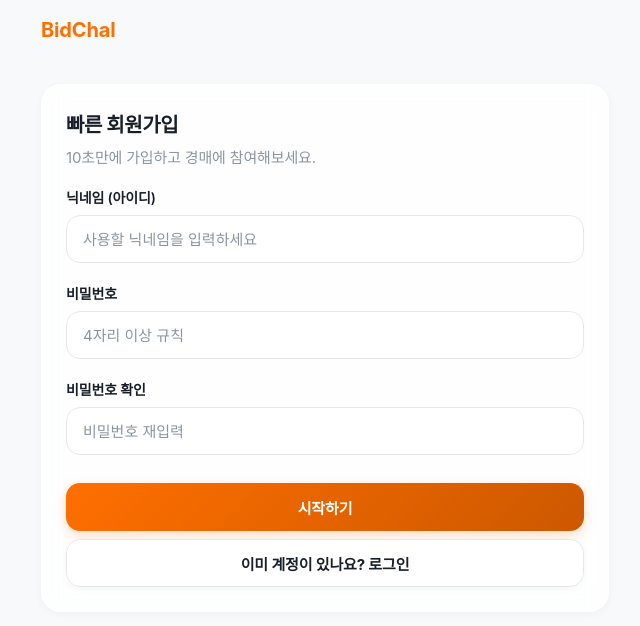
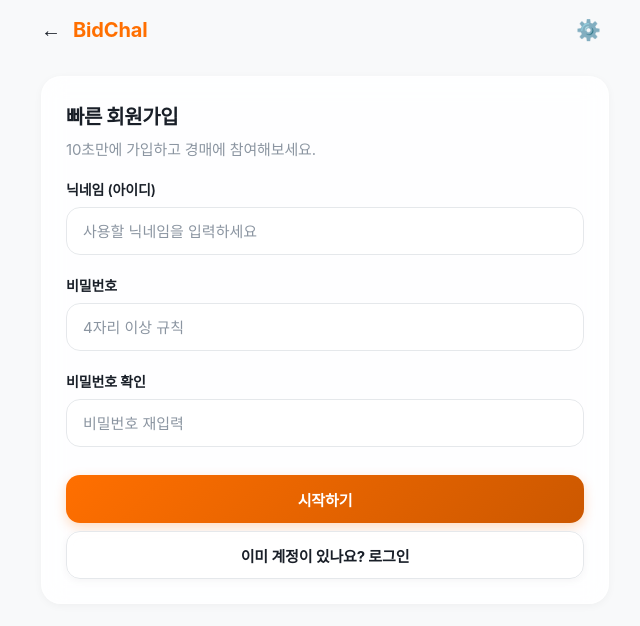
Before and after one commit to jaehwan-space/BidChal, a React (Vite) app in the folder frontend/: page /room/1 in a window 1280 px wide. Both pictures are taken after a click on the button "회원가입하기". Shown: the top 626 px of the page, without its empty margins (315-955 px from the left). Built offline with nearby package versions, Linux system fonts and the light colour scheme; a web font is replaced by a local one.

Commit message:
feat: 토스 룩앤필 기반의 UI 고도화 (다크모드 스토어, 헤더, 100dvh 레이아웃)

```diff
--- a/frontend/src/App.tsx
+++ b/frontend/src/App.tsx
@@ -10,7 +10,8 @@ import { DisplayView } from './pages/DisplayView';
 import { Mypage } from './pages/Mypage';
 import { useAuthStore } from './store/useAuthStore';
 
-import { ReactNode } from 'react';
+import { ReactNode, useEffect } from 'react';
+import { useThemeStore } from './store/useThemeStore';
 
 // 인증 가드 (PrivateRoute)
 function RequireAuth({ children }: { children: ReactNode }) {
@@ -22,6 +23,16 @@ function RequireAuth({ children }: { children: ReactNode }) {
 }
 
 function App() {
+  const theme = useThemeStore((state) => state.theme);
+
+  useEffect(() => {
+    if (theme === 'system') {
+      document.documentElement.removeAttribute('data-theme');
+    } else {
+      document.documentElement.setAttribute('data-theme', theme);
+    }
+  }, [theme]);
+
   return (
     <Routes>
       {/* 디스플레이 뷰 - Layout 없이 풀스크린 (로그인 필요) */}
--- a/frontend/src/components/layout/Layout.module.css
+++ b/frontend/src/components/layout/Layout.module.css
@@ -1,7 +1,8 @@
 .layout {
   display: flex;
   flex-direction: column;
-  min-height: 100vh;
+  height: 100dvh; /* Mobile browser bottom nav friendly */
+  overflow: hidden;
 }
 
 .main {
@@ -9,8 +10,11 @@
   width: 100%;
   max-width: 600px;
   margin: 0 auto;
-  padding: 24px 16px;
+  padding: 16px;
   box-sizing: border-box;
+  overflow-y: auto; /* Pages like Lobby can scroll, Room will fill */
+  display: flex;
+  flex-direction: column;
 }
 
 .header {
--- a/frontend/src/components/layout/Layout.tsx
+++ b/frontend/src/components/layout/Layout.tsx
@@ -1,12 +1,49 @@
 import React from 'react';
+import { useNavigate, useLocation } from 'react-router-dom';
+import { useThemeStore } from '../../store/useThemeStore';
 import styles from './Layout.module.css';
 
 export function Header() {
+  const navigate = useNavigate();
+  const location = useLocation();
+  const { theme, setTheme } = useThemeStore();
+
+  const isHome = location.pathname === '/' || location.pathname === '/login';
+
+  const toggleTheme = () => {
+    if (theme === 'system') setTheme('light');
+    else if (theme === 'light') setTheme('dark');
+    else setTheme('system');
+  };
+
+  const getThemeIcon = () => {
+    if (theme === 'system') return '⚙️';
+    if (theme === 'light') return '☀️';
+    return '🌙';
+  };
+
   return (
     <header className={styles.header}>
-      <h1 className={styles.headerTitle}>BidChal</h1>
+      <div style={{ display: 'flex', alignItems: 'center', gap: '12px' }}>
+        {!isHome && (
+          <button
+            onClick={() => navigate(-1)}
+            style={{ background: 'none', border: 'none', cursor: 'pointer', fontSize: '20px', color: 'var(--text-primary)', padding: '0', display: 'flex', alignItems: 'center' }}
+            aria-label="뒤로 가기"
+          >
+            ←
+          </button>
+        )}
+        <h1 className={styles.headerTitle} onClick={() => navigate('/')} style={{ cursor: 'pointer' }}>BidChal</h1>
+      </div>
       <div>
-        {/* 임시 유저 정보 / 호스트 버튼 등 */}
+        <button
+          onClick={toggleTheme}
+          style={{ background: 'none', border: 'none', cursor: 'pointer', fontSize: '20px', padding: '8px', borderRadius: '50%' }}
+          title={`현재 테마: ${theme}`}
+        >
+          {getThemeIcon()}
+        </button>
       </div>
     </header>
   );
--- a/frontend/src/index.css
+++ b/frontend/src/index.css
@@ -34,8 +34,24 @@
   --transition-normal: 0.25s cubic-bezier(0.34, 1.56, 0.64, 1);
 }
 
+/* Dark mode styles */
+:root[data-theme='dark'] {
+  --bg-color: #121212;
+  --panel-bg: #1C1C1E;
+  --glass-bg: rgba(28, 28, 30, 0.85);
+  --glass-border: rgba(255, 255, 255, 0.05);
+
+  --text-primary: #F9FAFB;
+  --text-secondary: #A1AAB5;
+  --border-color: #2C2C2E;
+
+  --shadow-sm: 0 2px 8px rgba(0, 0, 0, 0.2);
+  --shadow-md: 0 8px 24px rgba(0, 0, 0, 0.3);
+  --shadow-lg: 0 16px 40px rgba(0, 0, 0, 0.4);
+}
+
 @media (prefers-color-scheme: dark) {
-  :root {
+  :root:not([data-theme='light']) {
     --bg-color: #121212;
     --panel-bg: #1C1C1E;
     --glass-bg: rgba(28, 28, 30, 0.85);
--- a/frontend/src/pages/Room.tsx
+++ b/frontend/src/pages/Room.tsx
@@ -272,16 +272,22 @@ export function Room() {
 
             {/* 입찰 영역 */}
             <Card title="">
-              <div style={{ display: 'flex', flexDirection: 'column', gap: '8px' }}>
-                <div style={{ textAlign: 'right', fontSize: '14px', color: 'var(--text-secondary)' }}>
-                  최소 입찰가: {(activeItem.currentHighest + 1).toLocaleString()}P
+              <div style={{ display: 'flex', flexDirection: 'column', gap: '8px', flex: 1, justifyContent: 'flex-end' }}>
+                <div style={{ display: 'flex', justifyContent: 'space-between', alignItems: 'center', marginBottom: '4px' }}>
+                  <div style={{ fontSize: '13px', color: 'var(--text-secondary)' }}>
+                    내 포인트: <span style={{ fontWeight: 600, color: 'var(--primary)' }}>{user?.points?.toLocaleString() ?? 0} P</span>
+                  </div>
+                  <div style={{ fontSize: '13px', color: 'var(--text-secondary)' }}>
+                    최소 입찰: {(activeItem.currentHighest + 1).toLocaleString()} P
+                  </div>
                 </div>
 
                 <div style={{
                   padding: '12px', background: 'var(--bg-color)',
                   border: '2px solid var(--border-color)', borderRadius: '12px',
                   fontSize: '24px', fontWeight: 700, textAlign: 'right', minHeight: '28px',
-                  color: bidString ? 'var(--text-primary)' : 'var(--text-secondary)'
+                  color: bidString ? 'var(--text-primary)' : 'var(--text-secondary)',
+                  display: 'flex', alignItems: 'center', justifyContent: 'flex-end'
                 }}>
                   {bidString ? Number(bidString).toLocaleString() + ' P' : '0 P'}
                 </div>
--- /dev/null
+++ b/frontend/src/store/useThemeStore.ts
@@ -0,0 +1,23 @@
+import { create } from 'zustand';
+import { persist } from 'zustand/middleware';
+
+export type ThemeMode = 'light' | 'dark' | 'system';
+
+interface ThemeState {
+  theme: ThemeMode;
+  setTheme: (theme: ThemeMode) => void;
+}
+
+export const useThemeStore = create<ThemeState>()(
+  persist(
+    (set) => ({
+      theme: 'system',
+      setTheme: (theme) => {
+        set({ theme });
+      },
+    }),
+    {
+      name: 'theme-storage',
+    }
+  )
+);
```
